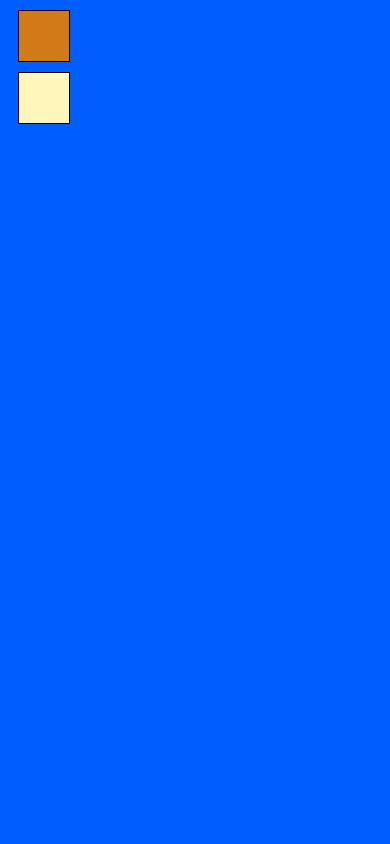
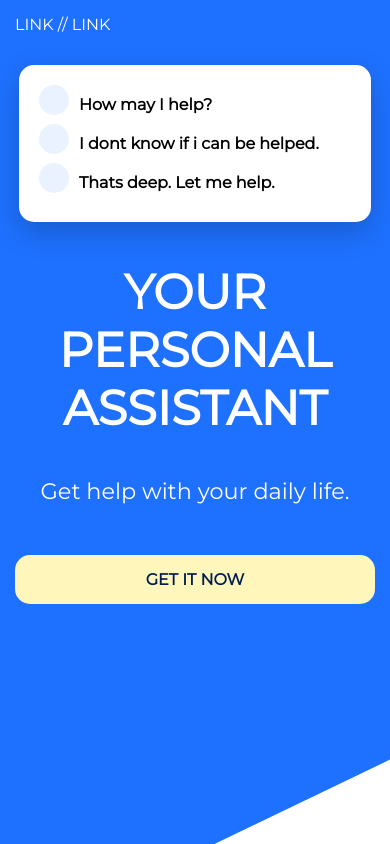
Before and after one commit to EmilPlacheta/SASS_basics, a plain HTML site: page index.html in a window 390 px wide. Drawn offline with Linux system fonts and the light colour scheme.

Commit message:
sample responsive layout with using sass

```diff
--- a/css/main.scss
+++ b/css/main.scss
@@ -1,27 +1,153 @@
+@import url('https://fonts.googleapis.com/css?family=Montserrat');
 
-//Variables:
-$mycolor: #005dff;
-
-body {
-  background-color: $mycolor;
-}
-.box {
-  height: 50px;
-  width: 50px;
-  border: 1px solid black;
-  margin: 10px;
-}
-//CSS maps
-//creates css "object". with key-value pairs. Note: no curly braces, $sign only once with the map name.
 $colors: (
-  primary: #d17a17,
+  primary: #1e71ff,
+  primary-light: lighten(#1e71ff, 40%),
+  primary-dark: darken(#1e71ff, 40%),
   accent: #fff6bb,
 );
 
-.box1 {
-  background: map-get($colors, primary);
+$padding: 15px;
+$border: 15px;
+$desktop: 840px;
+
+@function color($color-name) {
+  @return map-get($colors, $color-name)
+};
+
+
+@mixin desktop {
+  @media (min-width: #{$desktop}) {
+    @content;
+  }
 }
 
-.box2 {
-  background: map-get($colors, accent);
+body, html {
+  height: 100%;
 }
+
+body {
+  margin: 0;
+  font-family: 'Montserrat', sans-serif;
+
+  #bg {
+    -webkit-clip-path: polygon(100% 0, 100% 82%, 45% 100%, 0 100%, 0 0);
+    clip-path: polygon(100% 0, 100% 90%, 55% 100%, 0 100%, 0 0);
+    background-color: color(primary);
+    width: 100%;
+    height: 100%;
+    position: absolute;
+    z-index: -1;
+
+    @include desktop {
+      clip-path: polygon(0 0, 83% 0, 63% 100%, 0% 100%);
+    }
+  }
+
+  header a {
+    color: #fff;
+    text-decoration: none;
+    text-transform: uppercase;
+    padding: $padding;
+    display: block;
+  }
+}
+
+main {
+
+  @include desktop {
+    display: grid;
+    grid-template-columns: 50% auto;
+    grid-template-areas:
+      "primary card";
+  }
+
+  section#card {
+    background: #fff;
+    padding: 20px;
+    margin: 1em auto;
+    border-radius: $border;
+    box-shadow: 0 10px 30px rgba(0,0,0, 0.2);
+    width: 80%;
+
+    @include desktop {
+      grid-area: card;
+      height: fit-content;
+      align-self: center;
+      margin: 1em;
+    }
+
+    ul {
+      list-style-type: none;
+      margin: 0;
+      padding: 0;
+
+      li {
+        margin-bottom: 10px;
+
+        span {
+          position: absolute;
+          content: '';
+          width: 30px;
+          height: 30px;
+          background-color: color(primary-light);
+          border-radius: 50%;
+          margin-right: 10px;
+        }
+
+        strong {
+          display: inline-block;
+          margin-left: max(40px);
+          margin-top: 10px;
+        }
+      }
+    }
+
+  }
+
+  section#primary {
+    color: #fff;
+    padding: $padding;
+    text-align: center;
+
+    @include desktop {
+      grid-area: primary;
+      text-align: left;
+      margin: 4em 0 0 4em;
+    }
+
+    h1 {
+      font-size: 3em;
+      margin-top: 10px;
+      text-transform: uppercase;
+
+      @include desktop {
+        width: 30%;
+        font-size: 4em;
+        line-break: 0.9em;
+      }
+    }
+
+    p {
+      font-size: 1.4em;
+    }
+
+    a {
+      color: color(primary-dark);
+      border-radius: $border;
+      text-decoration: none;
+      text-transform: uppercase;
+      font-weight: bold;
+      background-color: color(accent);
+      display: block;
+      text-align: center;
+      margin: 50px auto 0 auto;
+      padding: $padding;
+
+      @include desktop {
+        display: inline-block;
+        padding: $padding $padding*4;
+      }
+    }
+  }
+}
--- a/index.html
+++ b/index.html
@@ -10,7 +10,37 @@
   ">
 </head>
 <body>
-  <div class="box1 box"></div>
-  <div class="box2 box"></div>
+
+  <div id="bg"></div>
+
+  <header>
+    <a href="#">Link // Link</a>
+  </header>
+
+  <main>
+    <section id="card">
+      <ul>
+        <li>
+          <span></span>
+          <strong>How may I help?</strong>
+        </li>
+        <li>
+           <span></span>
+          <strong>I dont know if i can be helped.</strong>
+        </li>
+        <li>
+          <span></span>
+          <strong>Thats deep. Let me help.</strong>
+        </li>
+      </ul>
+    </section>
+
+    <section id="primary">
+      <h1>Your personal assistant</h1>
+      <p>Get help with your daily life.</p>
+
+      <a href="#">Get it now</a>
+    </section>
+  </main>
 </body>
 </html>
```
Also changed, not shown: css/main.css, 2 other files.
